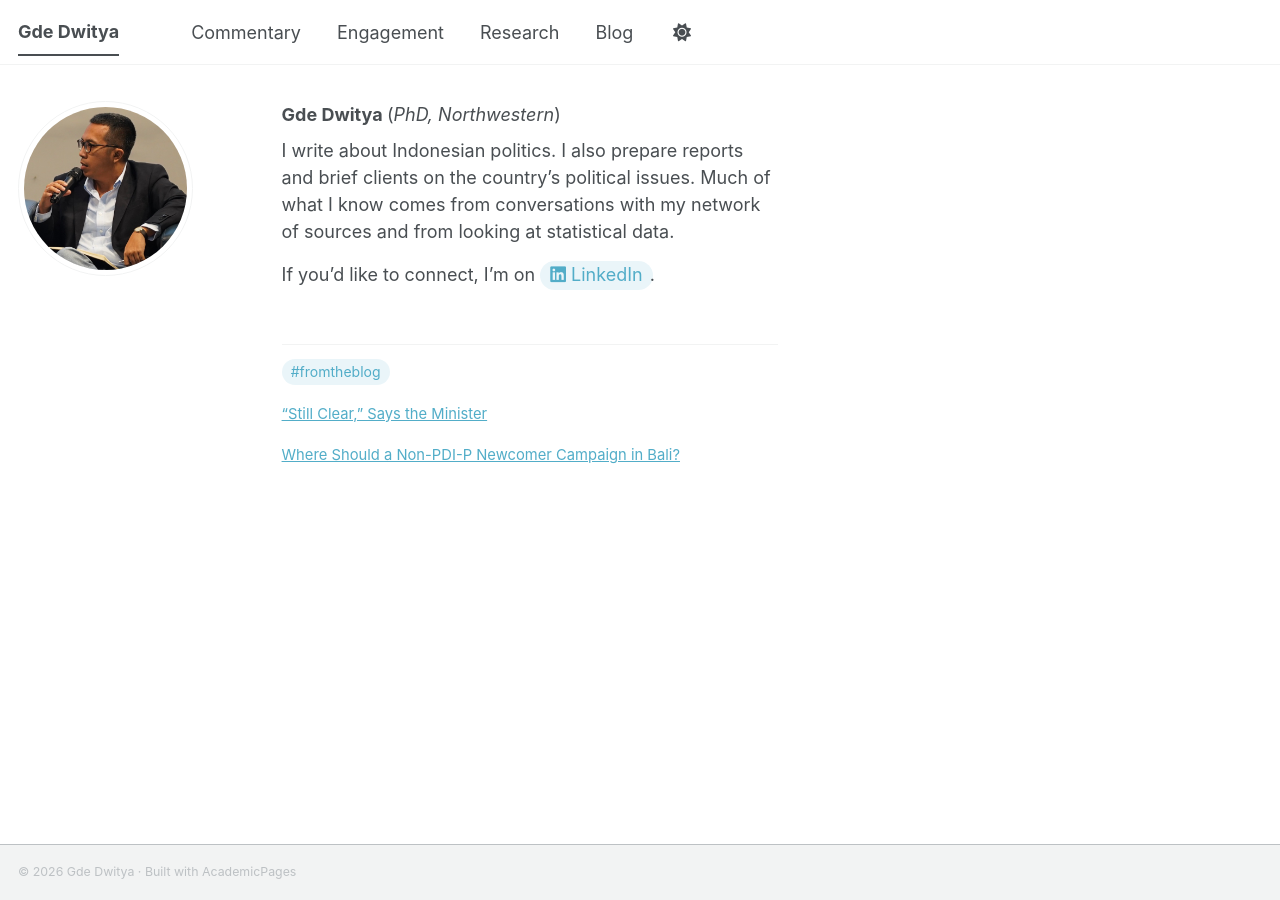
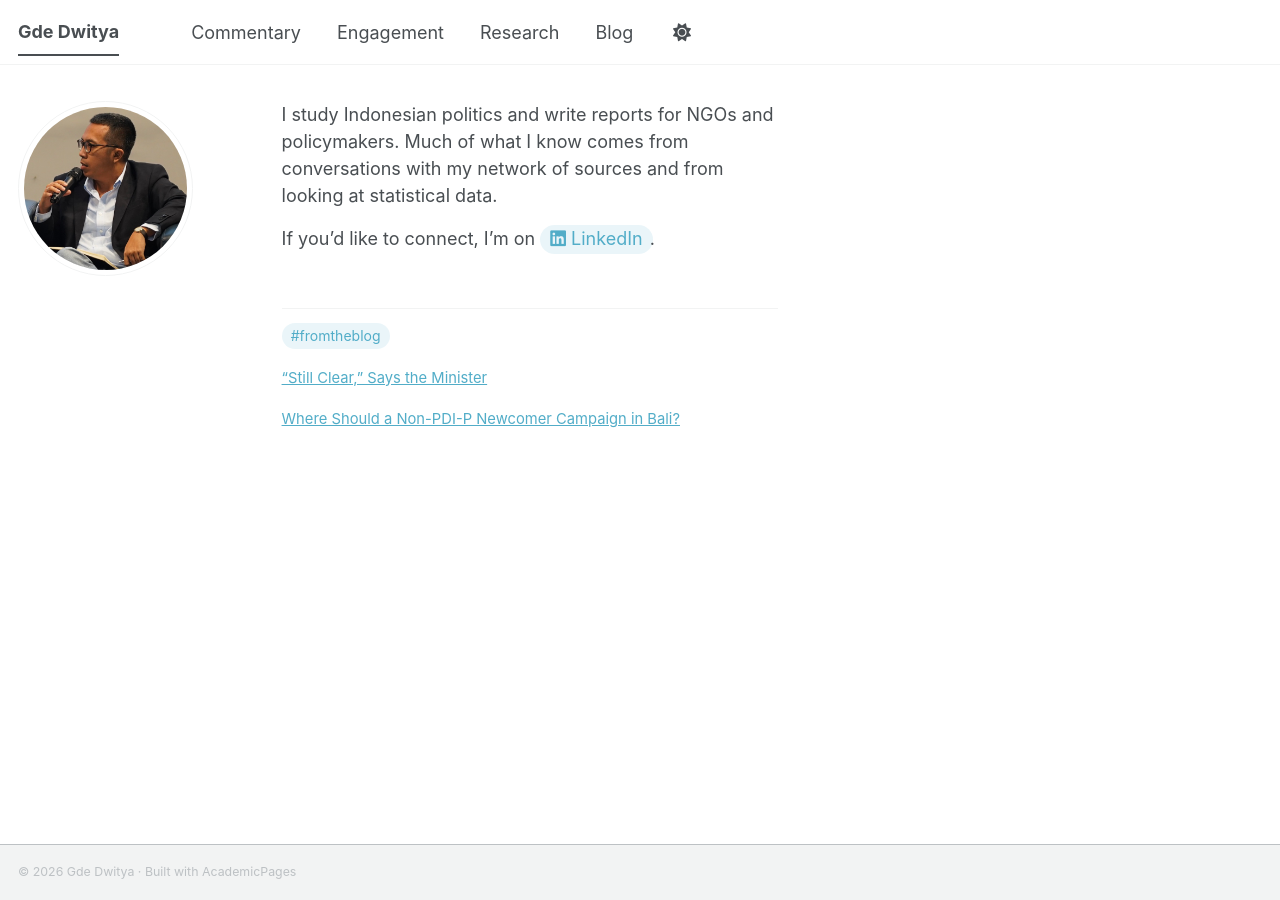
Before and after one commit to gddwty/gddwty.github.io, a Jekyll site: the page built from _pages/about.md, in a window 1280 px wide. Built offline with Jekyll 4.4.1, drawn with Linux system fonts in a browser that asks for light colours; a style sheet for code colours, icons or effects is not loaded.

Commit message:
refine bio again

```diff
--- a/_pages/about.md
+++ b/_pages/about.md
@@ -10,9 +10,7 @@ redirect_from:
 
 <div class="bio" markdown="1">
 
-<h1 class="bio__title">Gde Dwitya <span class="bio__cred">(<em>PhD, Northwestern</em>)</span></h1>
-
-I write about Indonesian politics. I also prepare reports and brief clients on the country's political issues. Much of what I know comes from conversations with my network of sources and from looking at statistical data.
+I study Indonesian politics and write reports for NGOs and policymakers. Much of what I know comes from conversations with my network of sources and from looking at statistical data.
 
 If you'd like to connect, I'm on <a class="inline-pill" href="https://www.linkedin.com/in/gde-dwitya-141127286/" target="_blank" rel="noopener"><i class="fab fa-linkedin" aria-hidden="true"></i> LinkedIn</a>.
 
--- a/assets/css/main.scss
+++ b/assets/css/main.scss
@@ -143,5 +143,3 @@ a.tag:hover { background: color-mix(in srgb, var(--global-link-color) 22%, trans
 /* LinkedIn pill inside the Home bio text */
 .page__content a.inline-pill { display: inline-block; padding: 0 0.55em; margin-right: -0.15em; border-radius: 1em; line-height: 1.6; text-decoration: none; white-space: nowrap; color: var(--global-link-color); background: color-mix(in srgb, var(--global-link-color) 12%, transparent); }
 .page__content a.inline-pill:hover { color: var(--global-link-color); background: color-mix(in srgb, var(--global-link-color) 22%, transparent); }
-.bio__title { font-size: 1em; margin: 0 0 0.5em; line-height: 1.5; }
-.bio__cred { font-weight: normal; color: var(--global-text-color); }
```
Also changed, not shown: _pages/research.md (+2 -0 lines), _posts/2023-09-22-not-so-common-apparently.md (+1 -1 lines), _posts/2024-12-29-oral-history-of-yudhoyonos-career.md (+1 -1 lines).
